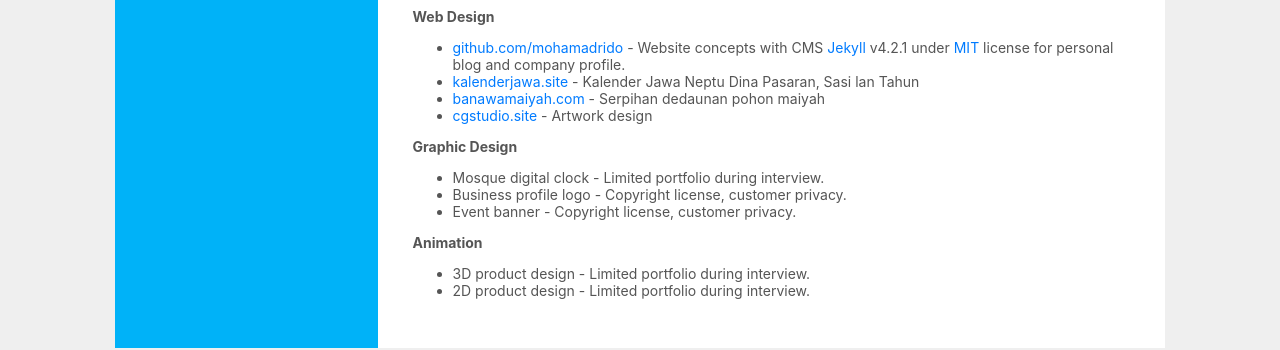
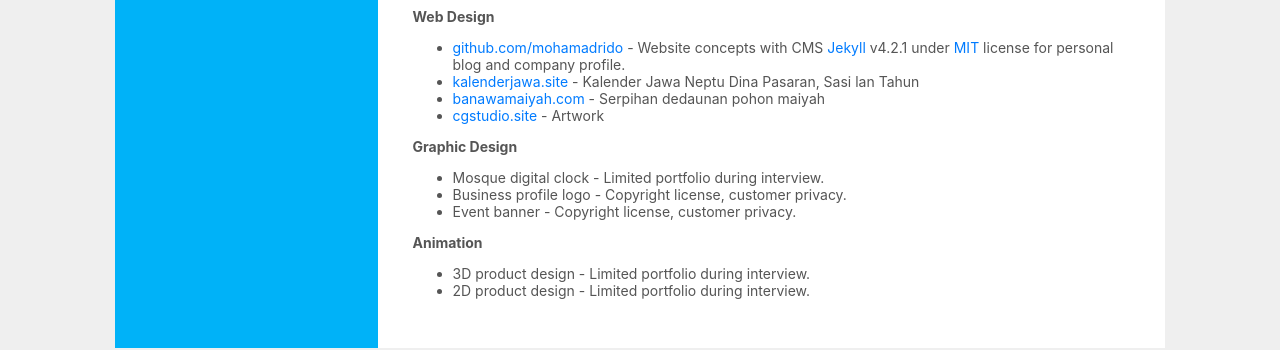
Before and after one commit to mohamadrido/about, a Jekyll site: the page built from index.html, in a window 1280 px wide. Shown: the part 1441-1791 px from the top of the page. Built offline with Jekyll 4.4.1, drawn with Linux system fonts in a browser that asks for light colours.

Commit message:
Update index.html

```diff
--- a/index.html
+++ b/index.html
@@ -132,7 +132,7 @@ layout: default
       <li><a href="https://github.com/mohamadrido">github.com/mohamadrido</a> - Website concepts with CMS <a href="https://jekyllrb.com">Jekyll</a> v4.2.1 under <a href="https://mit-license.org">MIT</a> license for personal blog and company profile.</li>
       <li><a href="http://kalenderjawa.site">kalenderjawa.site</a> - Kalender Jawa Neptu Dina Pasaran, Sasi lan Tahun</li>
       <li><a href="https://www.banawamaiyah.com" rel="nofollow">banawamaiyah.com</a> - Serpihan dedaunan pohon maiyah</li>
-      <li><a href="https://cgstudio.site">cgstudio.site</a> - Artwork design</li>
+      <li><a href="https://cgstudio.site">cgstudio.site</a> - Artwork</li>
       </ul>
 
     <b>Graphic Design</b>
```
